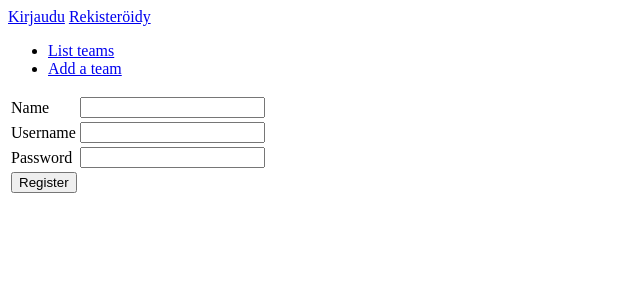
After one commit to metlil/jaakiekkotulospalvelu, a Flask app: page /auth/register in a window 1280 px wide. The commit adds this page. Shown: the top 300 px of the page, without its empty margins (0-640 px from the left). Run offline with Flask 2, Linux system fonts and the light colour scheme.

Commit message:
rekisteröityminen toimii

```diff
--- a/application/auth/forms.py
+++ b/application/auth/forms.py
@@ -7,3 +7,11 @@ class LoginForm(FlaskForm):
 
     class Meta:
         csrf = False
+
+class RegistrationForm(FlaskForm):
+    name = StringField("Name")
+    username = StringField("Username")
+    password = PasswordField("Password")
+
+    class Meta:
+        csrf = False
--- a/application/auth/views.py
+++ b/application/auth/views.py
@@ -1,8 +1,9 @@
 from flask import render_template, request, redirect, url_for
 from flask_login import login_user, logout_user
 
-from application import app
+from application import app, db
 from application.auth.forms import LoginForm
+from application.auth.forms import RegistrationForm
 from application.auth.models import User
 
 
@@ -26,3 +27,32 @@ def auth_login():
 def auth_logout():
     logout_user()
     return redirect(url_for("index"))
+
+
+@app.route("/auth/register", methods=["GET", "POST"])
+def auth_register():
+    if request.method == "GET":
+        return render_template("auth/registrationform.html", form=RegistrationForm())
+
+    form = RegistrationForm(request.form)
+
+    user = User.query.filter_by(username=form.username.data).first()
+    if user:
+        return render_template("auth/registrationform.html", form=form,
+                               error="User already exists")
+
+    if form.username.data == '':
+        return render_template("auth/registrationform.html", form=form,
+                               error="Username empty")
+
+    if form.password.data == '':
+        return render_template("auth/registrationform.html", form=form,
+                               error="Password empty")
+
+    user = User(form.name.data, form.username.data, form.password.data)
+
+    db.session().add(user)
+    db.session().commit()
+
+    login_user(user)
+    return redirect(url_for("index"))
--- /dev/null
+++ b/application/templates/auth/registrationform.html
@@ -0,0 +1,38 @@
+{% extends "layout.html" %}
+
+{% block body %}
+    {{ error }}
+    <form method="POST" action="{{ url_for('auth_register') }}">
+        <table>
+            <tr>
+                <td>
+                    {{ form.name.label }}
+                </td>
+                <td>
+                    {{ form.name }}
+                </td>
+            </tr>
+            <tr>
+                <td>
+                    {{ form.username.label }}
+                </td>
+                <td>
+                    {{ form.username }}
+                </td>
+            </tr>
+            <tr>
+                <td>
+                    {{ form.password.label }}
+                </td>
+                <td>
+                    {{ form.password }}
+                </td>
+            </tr>
+            <tr>
+                <td colspan="2">
+                    <input type="submit" value="Register"/>
+                </td>
+            </tr>
+        </table>
+    </form>
+{% endblock %}
--- a/application/templates/layout.html
+++ b/application/templates/layout.html
@@ -12,7 +12,9 @@
     </p>
 {% else %}
     <a href="{{ url_for('auth_login') }}">Kirjaudu</a>
+    <a href="{{ url_for('auth_register') }}">Rekisteröidy</a>
 {% endif %}
+
 
 <ul>
     <li><a href="{{ url_for('teams_index') }}">List teams</a></li>
```
